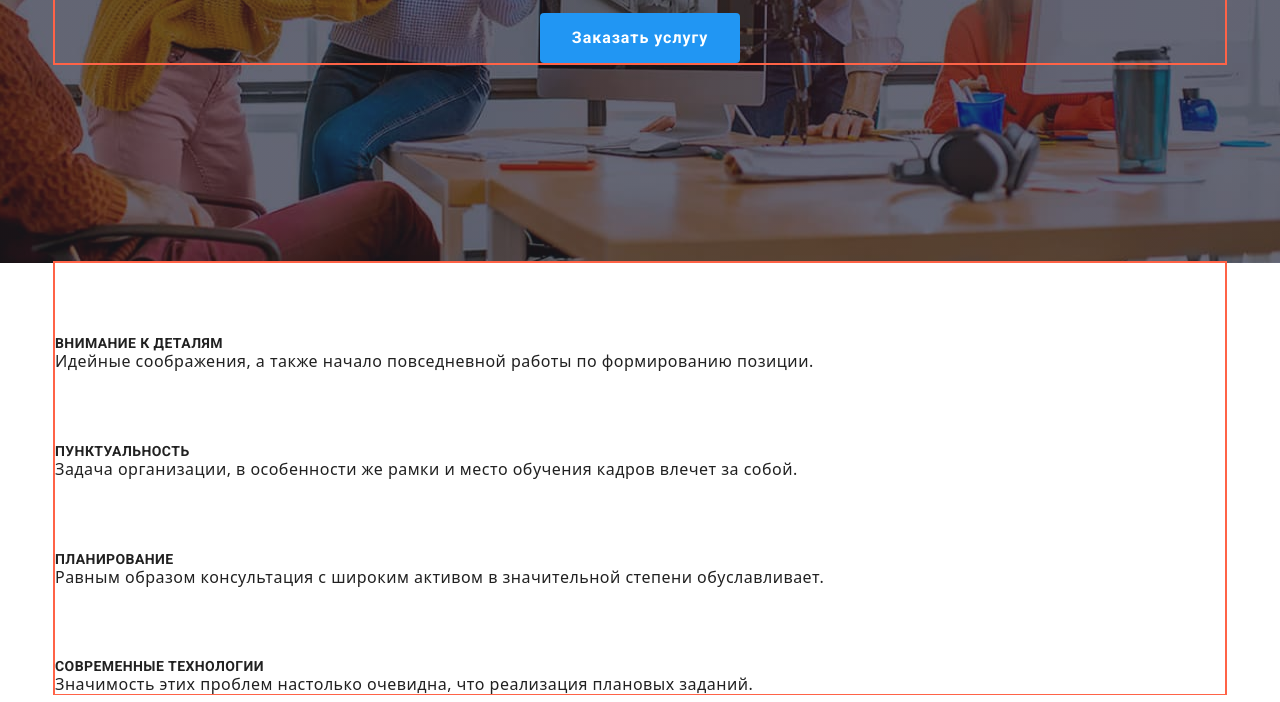
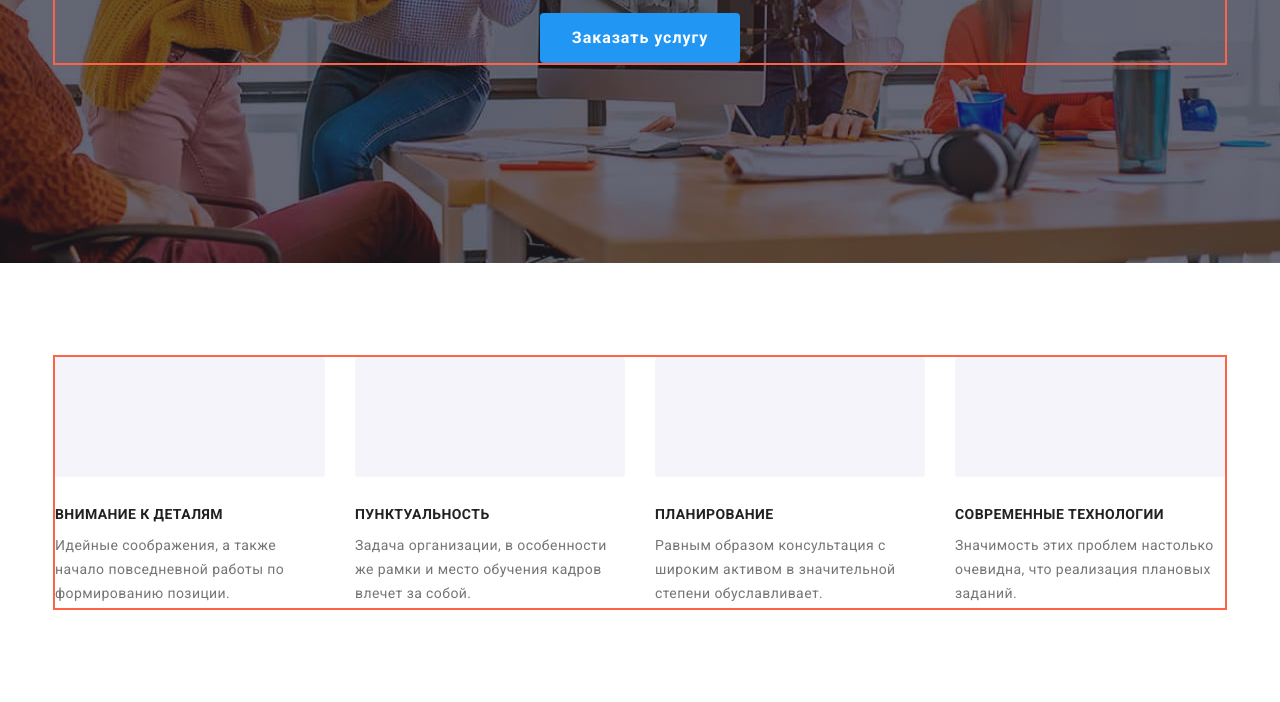
Before and after one commit to MaxDM2021/goit-markup-hw-08, a plain HTML site: page index.html in a window 1280 px wide. Shown: the part 419-1121 px from the top of the page. Drawn offline with nearby package versions, Linux system fonts and the light colour scheme.

Commit message:
ДЗ-8-правки3

```diff
--- a/index.html
+++ b/index.html
@@ -118,48 +118,48 @@
           <ul class="feature-list">
             <li class="item">
               <div class="features-list-link">
-                <svg class="features-list-icon" with="70" height="70">
+                <svg class="features-list-icon" width="70" height="70">
                   <use href="./img/sprite.svg#antenna"></use>
                 </svg>
               </div>
               <h3 class="title">Внимание к деталям</h3>
-              <p>
+              <p class="features-text">
                 Идейные соображения, а также начало повседневной работы по
                 формированию позиции.
               </p>
             </li>
             <li class="item">
               <div class="features-list-link">
-                <svg class="features-list-icon" with="70" height="70">
+                <svg class="features-list-icon" width="70" height="70">
                   <use href="./img/sprite.svg#clock"></use>
                 </svg>
               </div>
               <h3 class="title">Пунктуальность</h3>
-              <p>
+              <p class="features-text">
                 Задача организации, в особенности же рамки и место обучения
                 кадров влечет за собой.
               </p>
             </li>
             <li class="item">
               <div class="features-list-link">
-                <svg class="features-list-icon" with="70" height="70">
+                <svg class="features-list-icon" width="70" height="70">
                   <use href="./img/sprite.svg#diagram"></use>
                 </svg>
               </div>
               <h3 class="title">Планирование</h3>
-              <p>
+              <p class="features-text end">
                 Равным образом консультация с широким активом в значительной
                 степени обуславливает.
               </p>
             </li>
             <li class="item">
               <div class="features-list-link">
-                <svg class="features-list-icon" with="70" height="70">
+                <svg class="features-list-icon" width="70" height="70">
                   <use href="./img/sprite.svg#astronaut"></use>
                 </svg>
               </div>
               <h3 class="title">Современные технологии</h3>
-              <p >
+              <p class="features-text last">
                 Значимость этих проблем настолько очевидна, что реализация
                 плановых заданий.
               </p>
--- a/sass/layout/_feachers.scss
+++ b/sass/layout/_feachers.scss
@@ -20,43 +20,27 @@
 
 //   }
 
-// ====0-768====
-
-@media screen and (max-width: 767px) {
-  .section {
-    padding: 60px 0;
-  }
-
 .feature-list {
   display: flex;
   flex-wrap: wrap;
-    margin-left: auto;
-    margin-right: auto;
-    margin-top: 0px;
-    margin-bottom: 0px;
-    padding-left: 0px;
 
+  & .features-text {
     color: var(--second-text-color);
-    font-weight: normal;
-    font-size: 14px;
-    line-height: 1.71;
-
-    & p {
-      margin-top: 10px;
+    // margin-top: 10px;
     margin-bottom: 30px;
 
     font-family: "Roboto", sans-serif;
     font-style: normal;
-      font-weight: 400;
-      font-size: 14px;
-      line-height: 1.71;
+    @include font(400, 14px, 24px, 0.03em);
 
-      letter-spacing: 0.03em;
+    &.last {
+      margin-bottom: 0px;
+    }
   }
 
-    & p:last-child {
-      margin-bottom: 0px;
-    }
+  // & p:last-child {
+  //   margin-bottom: 0px;
+  // }
 }
 
 .features-list-link {
@@ -73,11 +57,78 @@
 .features-list-icon {
   margin-left: auto;
   margin-right: auto;
+  display: block;
+  max-width: 100%;
+  height: auto;
 }
 
 .feature-list .title {
+  margin-bottom: 10px;
   text-align: center;
 }
 
+// ====0-767=====
+@media screen and (max-width: 767px) {
+  .section {
+    padding: 60px 0;
+  }
+}
 
+// ====768+====
+@media screen and (min-width: 768px) {
+  .section {
+    padding: 60px 0;
   }
+
+  .feature-list {
+    & .item {
+      width: 354px;
+      height: 251px;
+      margin-right: 30px;
+      margin-bottom: 30px;
+    }
+
+    & .item:nth-child(2n) {
+      margin-right: 0px;
+    }
+
+    & .item:nth-child(n + 3) {
+      height: 226px;
+      margin-bottom: 0px;
+    }
+  }
+
+  .features-text.end,
+  .features-text .last {
+    margin-bottom: 0px;
+  }
+
+  .feature-list .title {
+    text-align: start;
+  }
+}
+
+// =====1200+
+
+@media screen and (min-width: 1200px) {
+  .section {
+    padding: 94px 0;
+  }
+
+  .feature-list {
+    & .item {
+      width: 270px;
+      height: 251px;
+      margin-right: 30px;
+      margin-bottom: 0px;
+    }
+
+    & .item:nth-child(2n) {
+      margin-right: 30px;
+    }
+
+    & .item:last-child {
+      margin-right: 0px;
+    }
+  }
+}
```
Also changed, not shown: css/main.css, css/main.min.css, 2 other files. Lines whose indentation alone changed are shown as unchanged.
